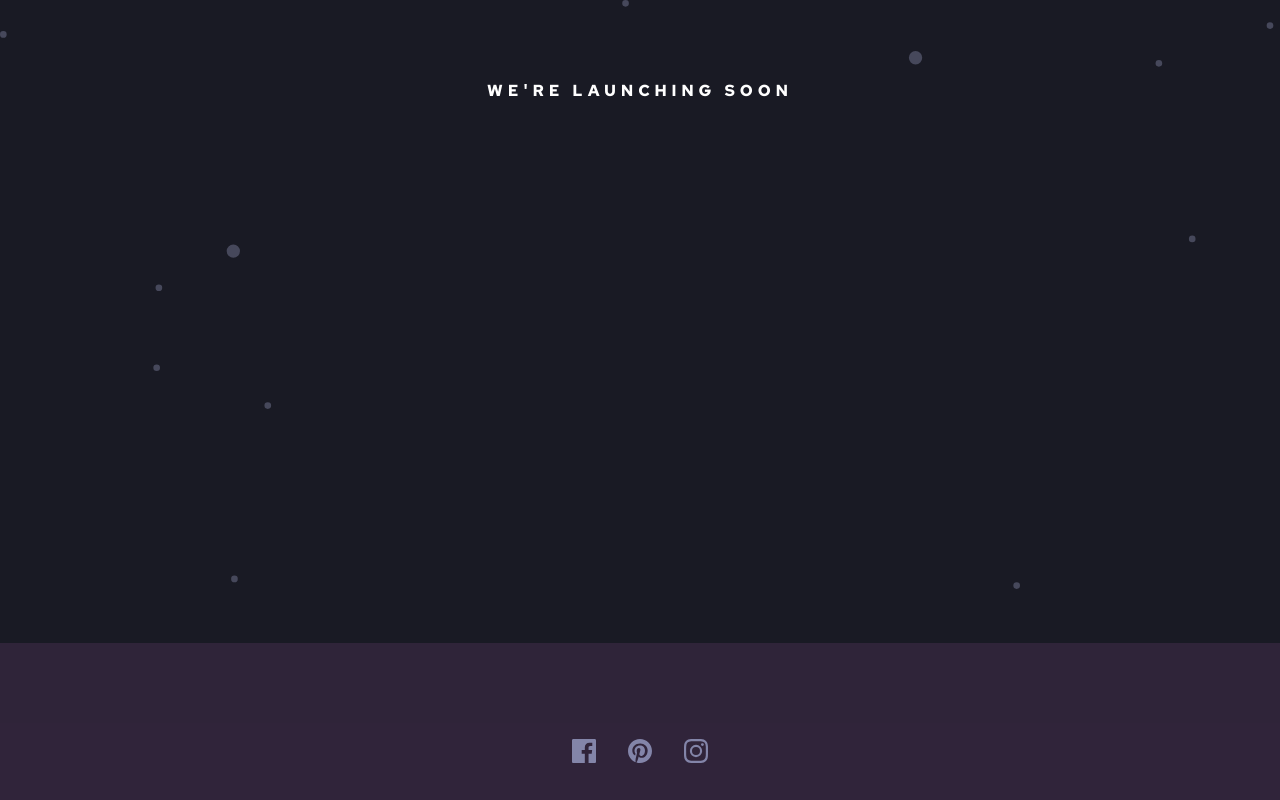
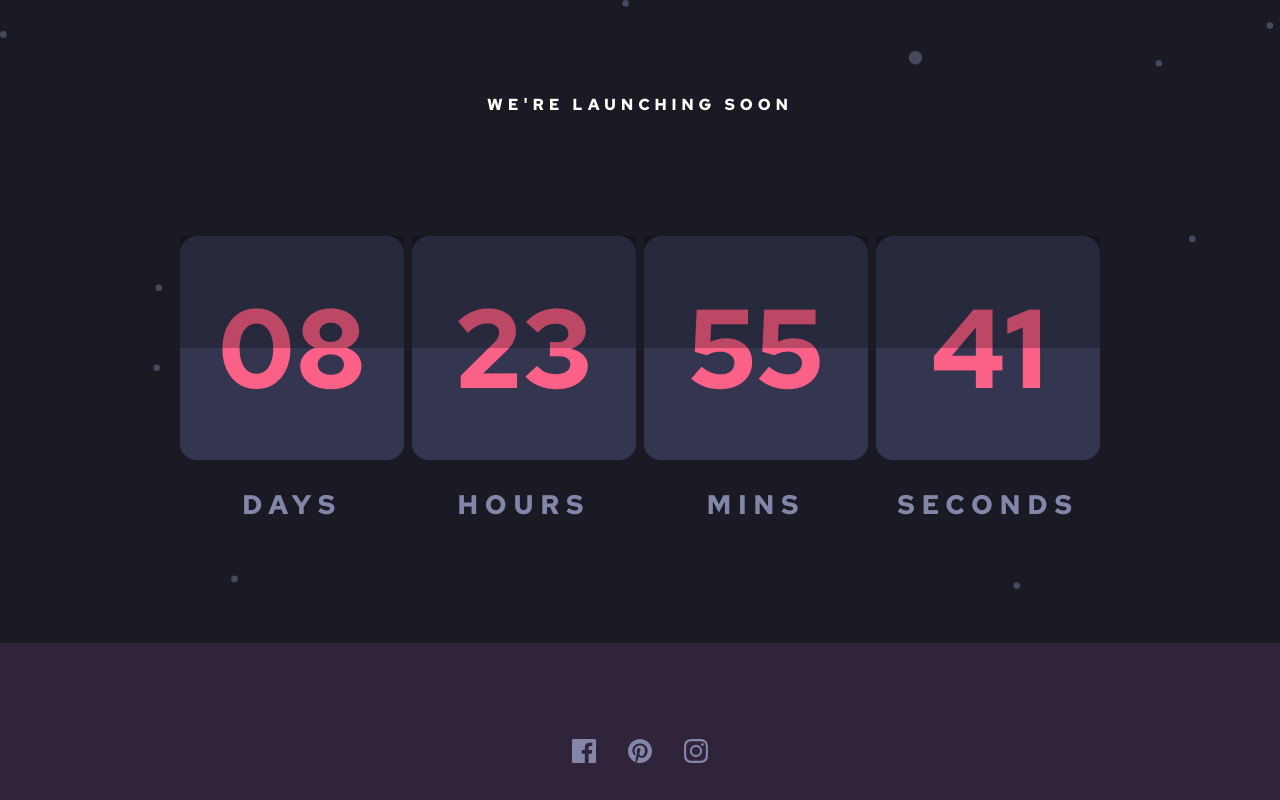
Before and after one commit to h-shams/launch-countdown-timer, a website: page index.html in a window 1280 px wide. Drawn offline with Linux system fonts and the light colour scheme.

Commit message:
add "countdown" block

```diff
--- a/index.html
+++ b/index.html
@@ -16,7 +16,60 @@
       <h2 class="heading">
         We're launching soon
       </h2>
-      <div class="countdown"></div>
+      <div class="countdown">
+        <div class="countdown__card-wrapper">
+          <div class="flip-card">
+            <div class="flip-card__card flip-card__card--back">
+              <div class="flip-card__segment flip-card__segment--top">08</div>
+              <div class="flip-card__segment flip-card__segment--bottom">7</div>
+            </div>
+            <div class="flip-card__card flip-card__card--front">
+              <div class="flip-card__segment flip-card__segment--top">7</div>
+              <div class="flip-card__segment flip-card__segment--bottom">08</div>
+            </div>
+          </div>
+          <span class="countdown__card-desc">Days</span>
+        </div>
+        <div class="countdown__card-wrapper">
+          <div class="flip-card">
+            <div class="flip-card__card flip-card__card--back">
+              <div class="flip-card__segment flip-card__segment--top">23</div>
+              <div class="flip-card__segment flip-card__segment--bottom">22</div>
+            </div>
+            <div class="flip-card__card flip-card__card--front">
+              <div class="flip-card__segment flip-card__segment--top">22</div>
+              <div class="flip-card__segment flip-card__segment--bottom">23</div>
+            </div>
+          </div>
+          <span class="countdown__card-desc">Hours</span>
+        </div>
+        <div class="countdown__card-wrapper">
+          <div class="flip-card">
+            <div class="flip-card__card flip-card__card--back">
+              <div class="flip-card__segment flip-card__segment--top">55</div>
+              <div class="flip-card__segment flip-card__segment--bottom">54</div>
+            </div>
+            <div class="flip-card__card flip-card__card--front">
+              <div class="flip-card__segment flip-card__segment--top">54</div>
+              <div class="flip-card__segment flip-card__segment--bottom">55</div>
+            </div>
+          </div>
+          <span class="countdown__card-desc">Mins</span>
+        </div>
+        <div class="countdown__card-wrapper">
+          <div class="flip-card">
+            <div class="flip-card__card flip-card__card--back">
+              <div class="flip-card__segment flip-card__segment--top">41</div>
+              <div class="flip-card__segment flip-card__segment--bottom">40</div>
+            </div>
+            <div class="flip-card__card flip-card__card--front">
+              <div class="flip-card__segment flip-card__segment--top">40</div>
+              <div class="flip-card__segment flip-card__segment--bottom">41</div>
+            </div>
+          </div>
+          <span class="countdown__card-desc">Seconds</span>
+        </div>
+      </div>
     </div>
     <footer class="footer">
       <ul class="socials">
--- a/src/style.css
+++ b/src/style.css
@@ -1,7 +1,7 @@
 html {
   box-sizing: border-box;
 }
-*, *::after, *::before {
+*, *.flip-card__segment--top, *.flip-card__segment--bottom {
   box-sizing: inherit;
 }
 
@@ -30,6 +30,9 @@ body {
 .inner-container {
   width: 80%;
   flex-grow: 1;
+  display: flex;
+  flex-flow: column nowrap;
+  justify-content: space-around;
 }
 
 .heading {
@@ -41,7 +44,111 @@ body {
 }
 
 .countdown {
+  display: flex;
+  flex-flow: row wrap;
+  justify-content: center;
+  gap: 0.5em;
+  margin: 5em 0;
 }
+
+.countdown__card-wrapper {
+  font-size: 1.75vw;
+  font-size: max(0.4rem,1.75vw);
+}
+.countdown__card-desc {
+  display: block;
+  text-align: center;
+  margin: 1em 0;
+  text-transform: uppercase;
+  font-size: 1.2em;
+  color: hsl(237, 18%, 59%);
+  letter-spacing: 0.25em;
+}
+
+.flip-card {
+  width: 10em;
+  height: 10em;
+  perspective: 400px;
+  position: relative;
+  flex: 0 0 auto;
+  font-size: 1em;
+}
+
+/* @media 57em {
+
+} */
+
+.flip-card__card {
+  width: 100%;
+  height: 100%;
+  position: absolute;
+  /* transition: 0.5s ease all; */
+  transform-style: preserve-3d;
+  top: 0;
+}
+
+@keyframes flip {
+  0% {
+    transform: rotateX(180deg);
+  }
+  100% {
+    transform: rotateX(0deg);
+  }
+}
+.flip-card.flip > .flip-card__card--front {
+  animation: flip 0.4s ease;
+  transform: rotateX(180deg);
+}
+
+.flip-card__segment {
+  position: absolute;
+  top: 0;
+  left: 0;
+  width: 100%;
+  height: 100%;
+  display: flex;
+  justify-content: center;
+  align-items: center;
+  background-color: #eee;
+  font-size: 5em;
+  backface-visibility: hidden;
+  border-radius: 0.15em;
+  background-color: hsl(236, 21%, 26%);
+  color: hsl(345, 95%, 68%);
+}
+.flip-card__segment--top::after {
+  content: ' ';
+  display: block;
+  width: 100%;
+  height: 100%;
+  position: absolute;
+  top: 0;
+  background-image: linear-gradient(rgba(0,0,0,0.25) , rgba(0,0,0,0.25) 50%,  transparent 50%, transparent);
+}
+
+.flip-card__card .flip-card__segment--top {
+  /* clip-path: path("M 0 72 Q 8 72, 8 80 H 152 Q 152 72, 160 72 V 0 H 0 Z"); */
+  clip-path: polygon(0% 0%, 100% 0%, 100% 50%, 0% 50%);
+}
+.flip-card__card .flip-card__segment--bottom {
+  /* clip-path: path("M 0 88 Q 8 88, 8 80 H 152 Q 152 88, 160 88 V 160 H 0 Z"); */
+  clip-path: polygon(0% 50%, 100% 50%, 100% 100%, 0% 100%);
+}
+.flip-card__card--front .flip-card__segment--top {
+  content: attr(data-top);
+  transform: rotateX(180deg);
+}
+.flip-card__card--front .flip-card__segment--bottom {
+  content: attr(data-bottom);
+  /* z-index: 2; */
+}
+.flip-card__card--back .flip-card__segment--top {
+  content: attr(data-top);
+}
+.flip-card__card--back .flip-card__segment--bottom {
+  content: attr(data-bottom);
+}
+
 
 .footer {
   width: 100%;
@@ -77,9 +184,3 @@ body {
 .socials__item {
   margin: 0.5em 1em;
 }
-
-/* heading
-countdown
-footer
-socials
-socials__item */
```
